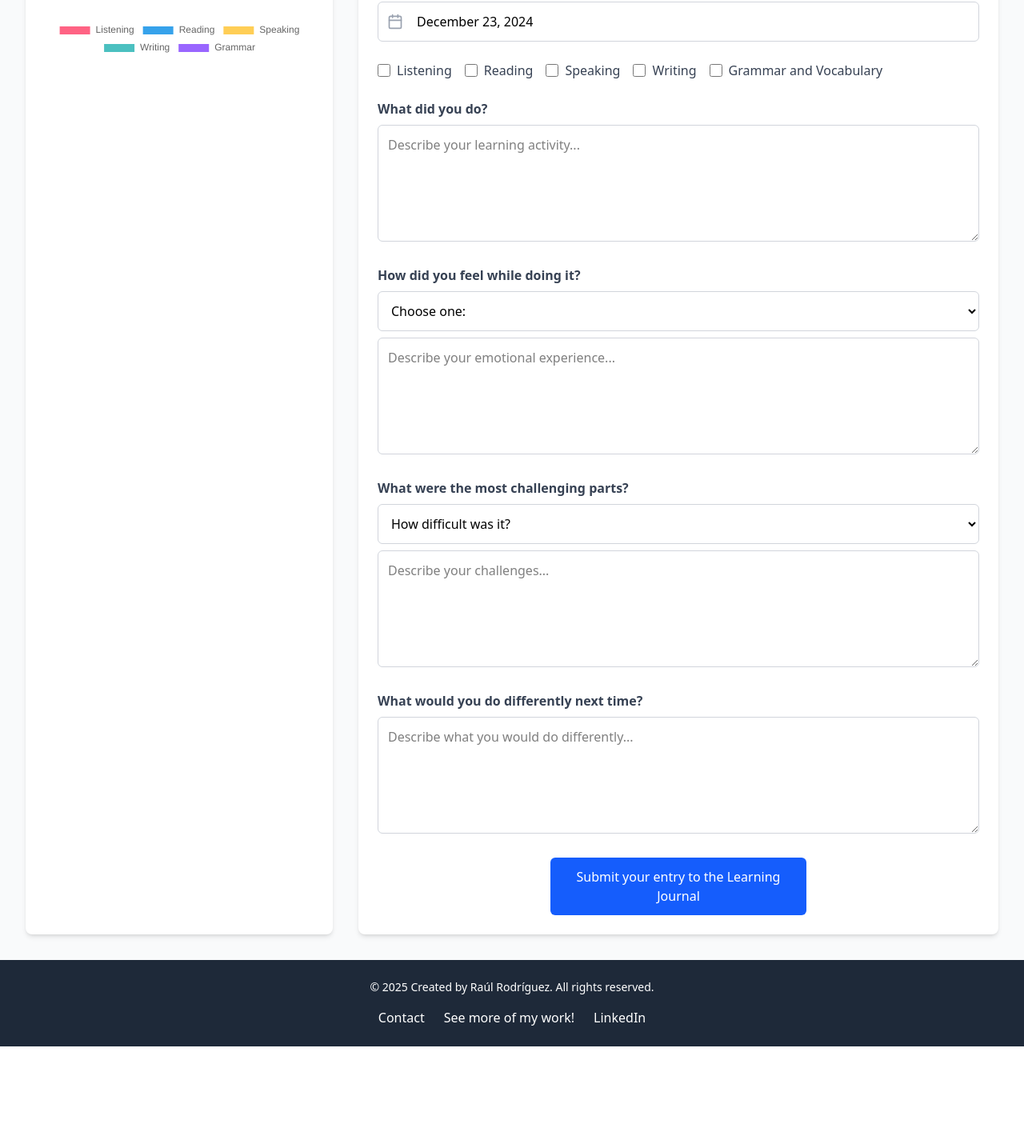
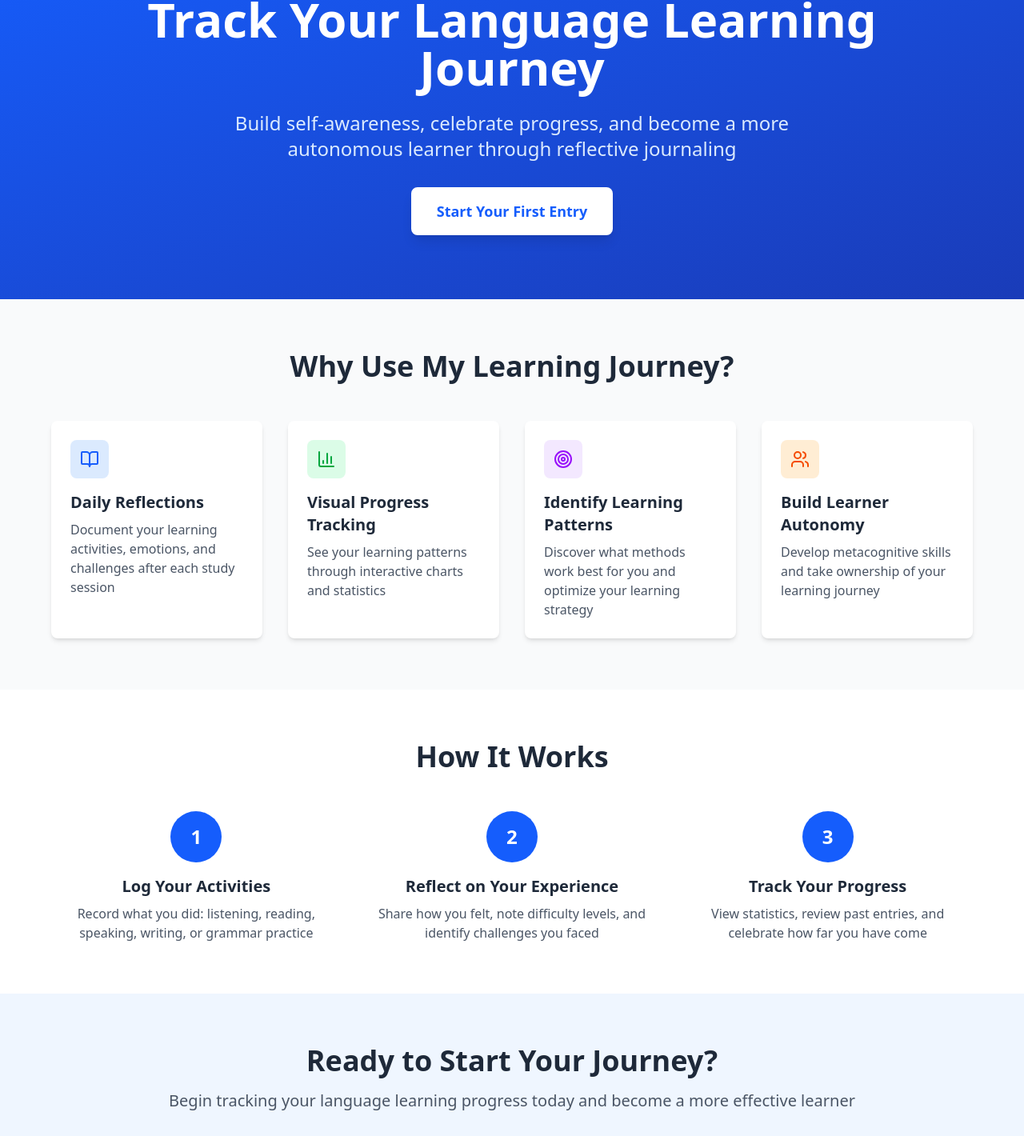
Before and after one commit to RaulWeirdStackDev/MyLearningJourneyReactV, a React (Vite) app: page / in a window 1280 px wide. Shown: the part 246-1666 px from the top of the page at 80% size. Before the commit the page ends 1554 px from the top, so only its background shows below. Built offline with nearby package versions, Linux system fonts and the light colour scheme.

Commit message:
Mock de Home

```diff
--- a/package.json
+++ b/package.json
@@ -17,6 +17,7 @@
     "react-chartjs-2": "^5.2.0",
     "react-datepicker": "^8.8.0",
     "react-dom": "^18.3.1",
+    "react-hot-toast": "^2.6.0",
     "react-router-dom": "^7.0.2",
     "recharts": "^3.3.0",
     "tailwindcss": "^4.1.16"
--- a/src/App.jsx
+++ b/src/App.jsx
@@ -3,13 +3,14 @@ import { BrowserRouter, Routes, Route } from "react-router-dom"
 import { Statistics } from "./views/Statistics/Statistics"
 import { Entry } from "./views/Entry/Entry"
 import { FAQs } from "./views/FAQS/FAQS"
+import { Home } from "./views/Home/Home"
 
 function App() {
   return (
     <BrowserRouter>
       <Header/>
       <Routes>
-        <Route path="/" element={<Entry />} />
+        <Route path="/" element={<Home />} />
         <Route path="/entry" element={<Entry />} />
         <Route path="/statistics" element={<Statistics />} />
         <Route path="/faqs" element ={<FAQs/>} />
--- /dev/null
+++ b/src/views/Home/Home.jsx
@@ -0,0 +1,170 @@
+import { BookOpen, BarChart3, Target, Users } from 'lucide-react';
+
+export const Home = () => {
+  const handleNavigate = (path) => {
+    window.location.href = path;
+  };
+
+  return (
+    <div className="min-h-screen bg-gray-50">
+
+      {/* Hero Section */}
+      <section className="bg-gradient-to-br from-blue-600 to-blue-800 text-white py-20 px-4">
+        <div className="max-w-6xl mx-auto text-center">
+          <h1 className="text-5xl md:text-6xl font-bold mb-6">
+            Track Your Language Learning Journey
+          </h1>
+          <p className="text-xl md:text-2xl mb-8 text-blue-100 max-w-3xl mx-auto">
+            Build self-awareness, celebrate progress, and become a more autonomous learner through reflective journaling
+          </p>
+          <button
+            onClick={() => handleNavigate('/entry')}
+            className="inline-block px-8 py-4 bg-white text-blue-600 font-semibold rounded-lg hover:bg-blue-50 transition-colors duration-200 shadow-lg text-lg cursor-pointer"
+          >
+            Start Your First Entry
+          </button>
+        </div>
+      </section>
+
+      {/* Features Section */}
+      <section className="py-16 px-4">
+        <div className="max-w-6xl mx-auto">
+          <h2 className="text-3xl md:text-4xl font-bold text-gray-800 text-center mb-12">
+            Why Use My Learning Journey?
+          </h2>
+
+          <div className="grid grid-cols-1 md:grid-cols-2 lg:grid-cols-4 gap-8">
+            {/* Feature 1 */}
+            <div className="bg-white rounded-lg shadow-md p-6 hover:shadow-lg transition-shadow duration-200">
+              <div className="w-12 h-12 bg-blue-100 rounded-lg flex items-center justify-center mb-4">
+                <BookOpen className="h-6 w-6 text-blue-600" />
+              </div>
+              <h3 className="text-xl font-semibold text-gray-800 mb-2">
+                Daily Reflections
+              </h3>
+              <p className="text-gray-600">
+                Document your learning activities, emotions, and challenges after each study session
+              </p>
+            </div>
+
+            {/* Feature 2 */}
+            <div className="bg-white rounded-lg shadow-md p-6 hover:shadow-lg transition-shadow duration-200">
+              <div className="w-12 h-12 bg-green-100 rounded-lg flex items-center justify-center mb-4">
+                <BarChart3 className="h-6 w-6 text-green-600" />
+              </div>
+              <h3 className="text-xl font-semibold text-gray-800 mb-2">
+                Visual Progress Tracking
+              </h3>
+              <p className="text-gray-600">
+                See your learning patterns through interactive charts and statistics
+              </p>
+            </div>
+
+            {/* Feature 3 */}
+            <div className="bg-white rounded-lg shadow-md p-6 hover:shadow-lg transition-shadow duration-200">
+              <div className="w-12 h-12 bg-purple-100 rounded-lg flex items-center justify-center mb-4">
+                <Target className="h-6 w-6 text-purple-600" />
+              </div>
+              <h3 className="text-xl font-semibold text-gray-800 mb-2">
+                Identify Learning Patterns
+              </h3>
+              <p className="text-gray-600">
+                Discover what methods work best for you and optimize your learning strategy
+              </p>
+            </div>
+
+            {/* Feature 4 */}
+            <div className="bg-white rounded-lg shadow-md p-6 hover:shadow-lg transition-shadow duration-200">
+              <div className="w-12 h-12 bg-orange-100 rounded-lg flex items-center justify-center mb-4">
+                <Users className="h-6 w-6 text-orange-600" />
+              </div>
+              <h3 className="text-xl font-semibold text-gray-800 mb-2">
+                Build Learner Autonomy
+              </h3>
+              <p className="text-gray-600">
+                Develop metacognitive skills and take ownership of your learning journey
+              </p>
+            </div>
+          </div>
+        </div>
+      </section>
+
+      {/* How It Works Section */}
+      <section className="py-16 px-4 bg-white">
+        <div className="max-w-6xl mx-auto">
+          <h2 className="text-3xl md:text-4xl font-bold text-gray-800 text-center mb-12">
+            How It Works
+          </h2>
+
+          <div className="grid grid-cols-1 md:grid-cols-3 gap-8">
+            {/* Step 1 */}
+            <div className="text-center">
+              <div className="w-16 h-16 bg-blue-600 text-white rounded-full flex items-center justify-center text-2xl font-bold mx-auto mb-4">
+                1
+              </div>
+              <h3 className="text-xl font-semibold text-gray-800 mb-2">
+                Log Your Activities
+              </h3>
+              <p className="text-gray-600">
+                Record what you did: listening, reading, speaking, writing, or grammar practice
+              </p>
+            </div>
+
+            {/* Step 2 */}
+            <div className="text-center">
+              <div className="w-16 h-16 bg-blue-600 text-white rounded-full flex items-center justify-center text-2xl font-bold mx-auto mb-4">
+                2
+              </div>
+              <h3 className="text-xl font-semibold text-gray-800 mb-2">
+                Reflect on Your Experience
+              </h3>
+              <p className="text-gray-600">
+                Share how you felt, note difficulty levels, and identify challenges you faced
+              </p>
+            </div>
+
+            {/* Step 3 */}
+            <div className="text-center">
+              <div className="w-16 h-16 bg-blue-600 text-white rounded-full flex items-center justify-center text-2xl font-bold mx-auto mb-4">
+                3
+              </div>
+              <h3 className="text-xl font-semibold text-gray-800 mb-2">
+                Track Your Progress
+              </h3>
+              <p className="text-gray-600">
+                View statistics, review past entries, and celebrate how far you have come
+              </p>
+            </div>
+          </div>
+        </div>
+      </section>
+
+      {/* Final CTA Section */}
+      <section className="py-16 px-4 bg-blue-50">
+        <div className="max-w-4xl mx-auto text-center">
+          <h2 className="text-3xl md:text-4xl font-bold text-gray-800 mb-4">
+            Ready to Start Your Journey?
+          </h2>
+          <p className="text-xl text-gray-600 mb-8">
+            Begin tracking your language learning progress today and become a more effective learner
+          </p>
+          <div className="flex flex-col sm:flex-row gap-4 justify-center">
+            <button
+              onClick={() => handleNavigate('/entry')}
+              className="px-8 py-4 bg-blue-600 text-white font-semibold rounded-lg hover:bg-blue-700 transition-colors duration-200 shadow-md cursor-pointer"
+            >
+              Create Your First Entry
+            </button>
+            <button
+              onClick={() => handleNavigate('/faqs')}
+              className="px-8 py-4 bg-white text-blue-600 font-semibold rounded-lg hover:bg-gray-50 transition-colors duration-200 shadow-md cursor-pointer"
+            >
+              Learn More
+            </button>
+          </div>
+        </div>
+      </section>
+
+    </div>
+  );
+}
```
Also changed, not shown: 1 other file (tests, documents, lock files or other folders).
